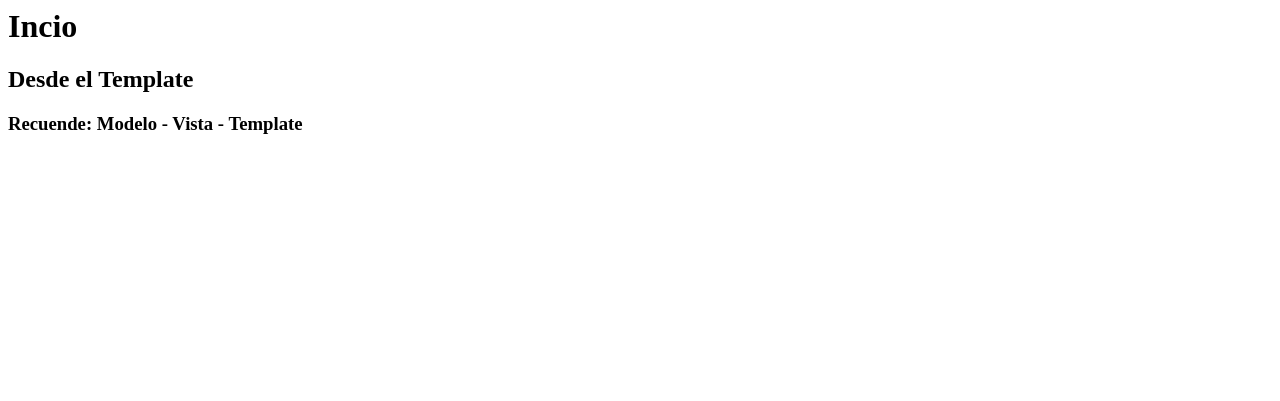
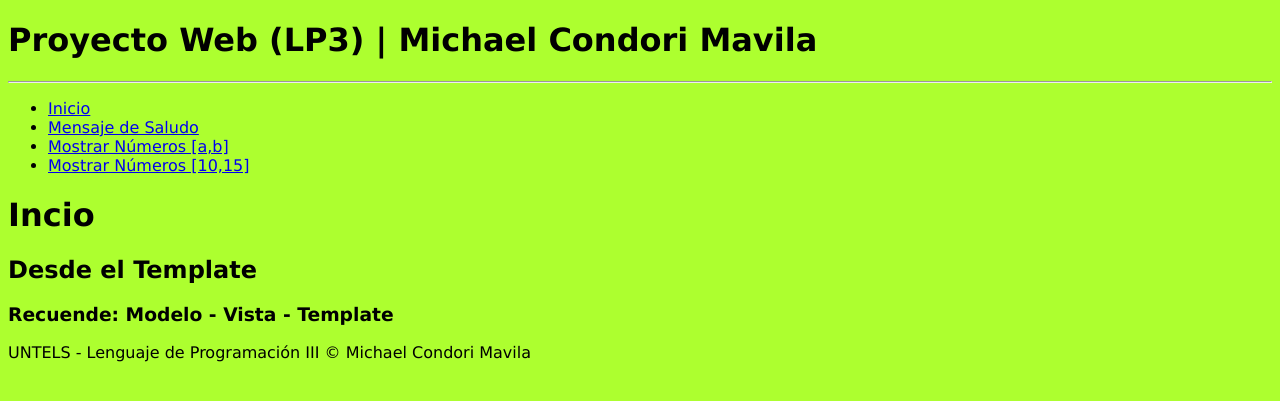
Before and after one commit to majayesh/LP3SESION12, a Django app: page / in a window 1280 px wide. Shown: the top 401 px of the page. Run offline with Django 3.2, Linux system fonts and the light colour scheme.

Commit message:
Se realizó el layout, blocks y estilos css

```diff
--- /dev/null
+++ b/myapp/static/css/style.css
@@ -0,0 +1,6 @@
+body{
+
+    font-family: Verdana, Geneva, Tahoma, sans-serif;
+    background-color: greenyellow;
+
+}
--- a/myapp/templates/index.html
+++ b/myapp/templates/index.html
@@ -1,3 +1,13 @@
+{% extends 'layout.html' %}
+
+{% block title %}
+    Inicio
+{% endblock %}
+
+{% block content %}
+
 <h1>Incio</h1>
 <h2> Desde el Template </h2>
 <h3> Recuende: Modelo - Vista - Template </h3>
+
+{% endblock %}
--- /dev/null
+++ b/myapp/templates/layout.html
@@ -0,0 +1,45 @@
+<!DOCTYPE html>
+<html lang="es">
+    <head>
+        <meta charset="utf-8" />
+        <title>
+        {% block title %}
+
+        {% endblock %}
+        | Michael Condori Mavila
+        </title>
+        {% load static %}
+        <link rel="stylesheet" type="text/css" href="{% static 'css/style.css' %}">
+    </head>
+
+    <body>
+        <h1>Proyecto Web (LP3) | Michael Condori Mavila</h1>
+        <hr>
+            <ul>
+                <li>
+                    <a href="/inicio"> Inicio </a>
+                </li>
+                <li>
+                    <a href="/saludo"> Mensaje de Saludo </a>
+                </li>
+                <li>
+                    <a href="/rango"> Mostrar Números [a,b] </a>
+                </li>
+                <li>
+                    <a href="/rango2/10/15"> Mostrar Números [10,15] </a>
+                </li>
+            </ul>
+        </hr>
+        <div id="content">
+            {% block content %}
+            <strong>Contenido en layout (Padre)</strong>
+
+            {% endblock %}
+        </div>
+
+        <footer>
+            UNTELS - Lenguaje de Programación III &COPY; Michael Condori Mavila
+        </footer>
+    </body>
+
+</html>
```
Also changed, not shown: myapp/templates/saludo.html (+15 -0 lines), myapp/static/images/logoDJango.png (added).
